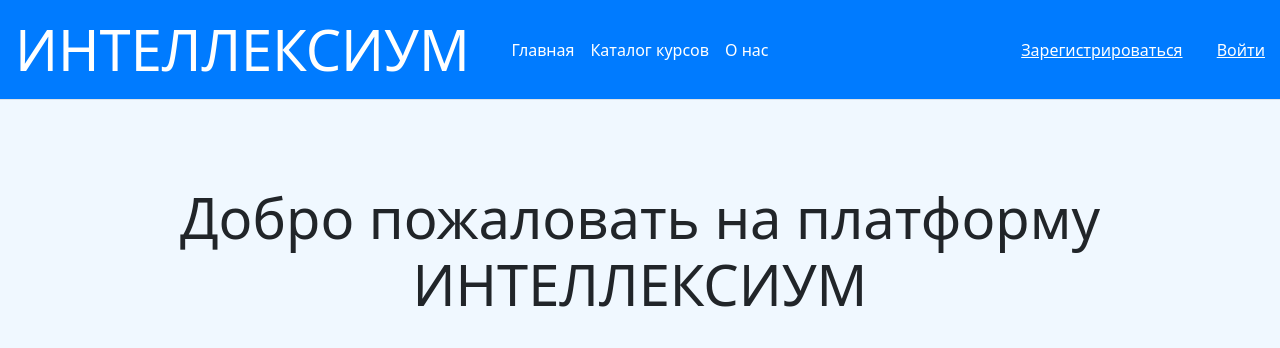
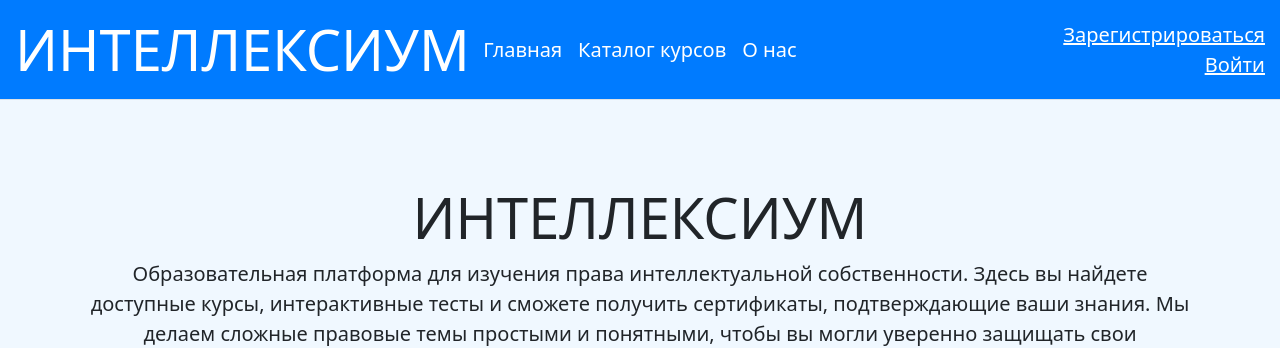
Before and after one commit to MosinFAM/consult, a Django app: template main/templates/main/home.html in a window 1280 px wide. Shown: the top 348 px of the page. Run offline with Django 3.2, Linux system fonts and the light colour scheme; the template is opened without the code that fills it, so the values that code supplies are empty.

```diff
--- a/main/forms.py
+++ b/main/forms.py
@@ -17,7 +17,8 @@ class ArticleForm(forms.ModelForm):
 class QuestionForm(forms.ModelForm):
     class Meta:
         model = Question
-        fields = ['text', 'is_final_question']
+        #fields = ['text', 'is_final_question']
+        fields = ['text', 'question_type']
 
 
 class AnswerForm(forms.ModelForm):
--- a/main/templates/main/base.html
+++ b/main/templates/main/base.html
@@ -33,6 +33,17 @@
           margin-left: 15px;
           margin-right: 15px;
       }
+
+      .header_fixed {
+        position: fixed;
+
+        top: 0;
+      }
+
+      .p {
+        font-size: 20px;
+      }
+
     </style>
 </head>
   <body>
@@ -47,17 +58,17 @@
         </div>
 
         <ul class="nav col-12 col-md-auto mb-2 justify-content-center mb-md-0">
-          <li><a href="{% url "home" %}" class="nav-link px-2 text-white">Главная</a></li>
-          <li><a href="{% url "category_list" %}" class="nav-link px-2 text-white">Каталог курсов</a></li>
-          <li><a href="{% url "about" %}" class="nav-link px-2 text-white">О нас</a></li>
+          <li><a href="{% url "home" %}" class="nav-link px-2 text-white p">Главная</a></li>
+          <li><a href="{% url "category_list" %}" class="nav-link px-2 text-white p">Каталог курсов</a></li>
+          <li><a href="{% url "about" %}" class="nav-link px-2 text-white p">О нас</a></li>
         </ul>
         <div class="col-md-3 text-end">
           {% if user.is_authenticated %}
-            <a href="{% url 'profile' %}" class="text-white">Профиль</a>
-            <a href="{% url 'logout' %}" class="text-white">Выйти</a>
+            <a href="{% url 'profile' %}" class="text-white p">Профиль</a>
+            <a href="{% url 'logout' %}" class="text-white p">Выйти</a>
           {% else %}
-            <a href="{% url 'register' %}" class="text-white text-margin">Зарегистрироваться</a>
-            <a href="{% url 'login' %}" class="text-white text-margin">Войти</a>
+            <a href="{% url 'register' %}" class="text-white text-margin p">Зарегистрироваться</a>
+            <a href="{% url 'login' %}" class="text-white text-margin p">Войти</a>
           {% endif %}
         </div>
       </header>
--- a/main/templates/main/home.html
+++ b/main/templates/main/home.html
@@ -8,19 +8,19 @@
 {% block content %}
 <div class="container text-center">
     <div class="section">
-        <h1 class="display-4">Добро пожаловать на платформу ИНТЕЛЛЕКСИУМ</h1>
+        <h1 class="display-4">ИНТЕЛЛЕКСИУМ</h1>
+        <p class="lead">
+            Образовательная платформа для изучения права интеллектуальной собственности.
+            Здесь вы найдете доступные курсы, интерактивные тесты и сможете получить сертификаты, подтверждающие ваши знания.
+            Мы делаем сложные правовые темы простыми и понятными, чтобы вы могли уверенно защищать свои разработки, инновации и другие интеллектуальные достижения.
+        </p>
         {% comment %} <p class="lead">
-            ИНТЕЛЛЕКС — это образовательная платформа, предоставляющая курсы по интеллектуальной собственности,
-            созданные для широкой аудитории без специальной юридической подготовки. Мы предлагаем материалы в интерактивной форме,
-            включая текст, видео, инфографику и анимации.
+            Наши курсы помогут вам разобраться с основами авторского права, патентов, торговых марок и других аспектов интеллектуальной собственности.
         </p>
-        <p class="lead">
-            Наши курсы помогут вам разобраться с основами авторского права, патентов, торговых марок и других аспектов интеллектуальной собственности.
-        </p> {% endcomment %}
-        <img src="https://img.freepik.com/free-photo/close-up-idea-concept_23-2148882592.jpg" class="img-fluid rounded mt-4" alt="Интеллектуальная Собственность">
+        <img src="https://img.freepik.com/free-photo/close-up-idea-concept_23-2148882592.jpg" class="img-fluid rounded mt-4" alt="Интеллектуальная Собственность"> {% endcomment %}
     </div>
 
-    <div class="section text-center mt-5">
+    {% comment %} <div class="section text-center mt-5">
         <h2>Почему стоит выбрать нас?</h2>
         <div class="row mt-4">
             <div class="col-md-4">
@@ -48,7 +48,7 @@
                 </div>
             </div>
         </div>
-    </div>
+    </div> {% endcomment %}
 
     <div class="section mt-5">
         <a href="{% url 'category_list' %}" class="btn btn-primary btn-lg">Просмотреть Курсы</a>
```
Also changed, not shown: tests/models.py (+17 -9 lines), tests/templates/tests/final_test.html (+15 -2 lines), tests/templates/tests/test_detail.html (+22 -12 lines), tests/templates/tests/test_result.html (added, +22 -0 lines), tests/views.py (+54 -53 lines), db.sqlite3, tests/forms.py (line endings or trailing spaces), tests/migrations/0005_alter_enrollment_options_test_prerequisite_test_and_more.py (added).
